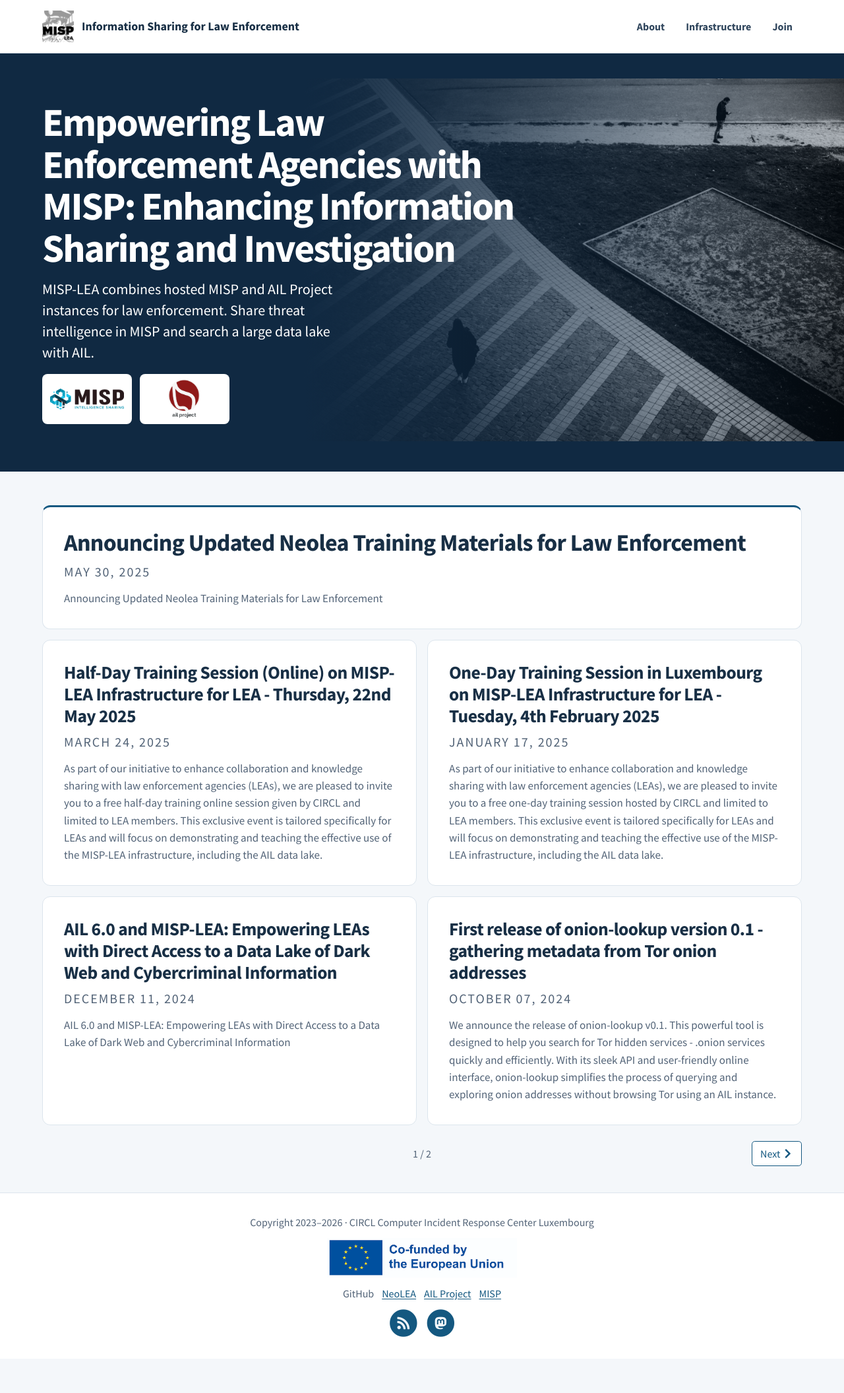
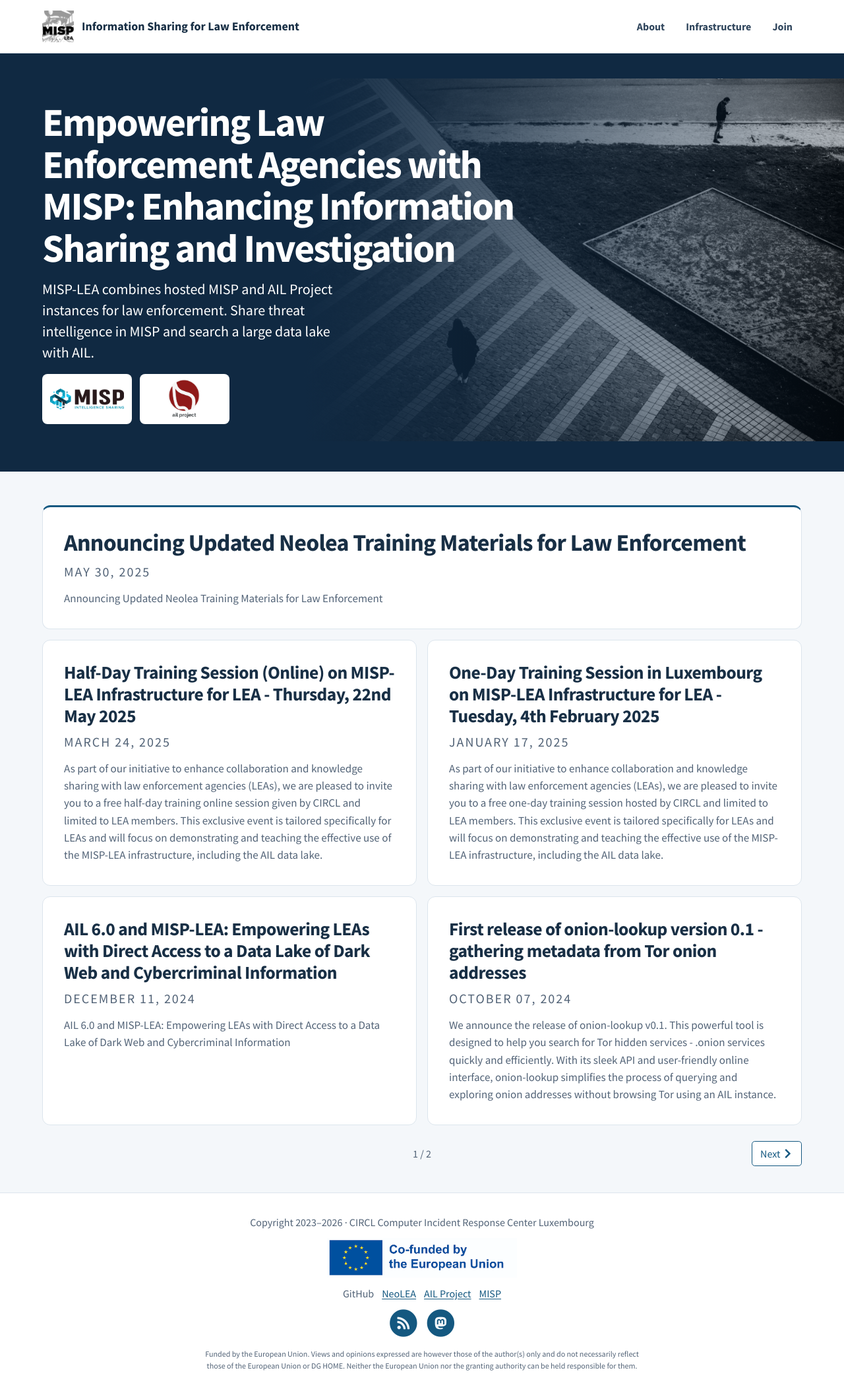
Before and after one commit to neolea/misp-lea-website, a Jekyll site: the page built from index.html, in a window 1280 px wide. Shown: the whole page at 66% size. Built offline with Jekyll 4.4.1, drawn with Linux system fonts in a browser that asks for light colours; a script that is not in the unit is left out; the list of posts is cut into pages by our own code; before the commit the page ends 2060 px from its top, so only the background shows below that.

Commit message:
Add the EU funding disclaimer to the footer

```diff
--- a/_config.yml
+++ b/_config.yml
@@ -16,6 +16,10 @@ footer_copyright_start_year: 2023
 footer_text: >
   CIRCL Computer Incident Response Center Luxembourg <br/>
   <img style="width: 50%;max-height: 50%" src="/assets/img/eu_funded_en.jpg" alt="Cofunded by EU">
+footer_disclaimer: >-
+  Funded by the European Union. Views and opinions expressed are however those of the author(s) only
+  and do not necessarily reflect those of the European Union or DG HOME. Neither the European Union
+  nor the granting authority can be held responsible for them.
 
 # Blog
 excerpt: true                                           # Or "truncate" (first 250 characters), "false" to disable
--- a/_includes/default/footer.liquid
+++ b/_includes/default/footer.liquid
@@ -18,4 +18,7 @@
                 {% include social/icons.liquid %}
                 </ul>
             </div>
+    {% if site.footer_disclaimer %}
+    <small class="footer-disclaimer">{{ site.footer_disclaimer | escape }}</small>
+    {% endif %}
 </footer>
--- a/_sass/includes/_footer.scss
+++ b/_sass/includes/_footer.scss
@@ -43,4 +43,12 @@
       filter: brightness(0.85);
     }
   }
+
+  .footer-disclaimer {
+    display: block;
+    max-width: 42rem;
+    margin: 1rem auto 0;
+    font-size: 0.75rem;
+    line-height: 1.5;
+  }
 }
```
